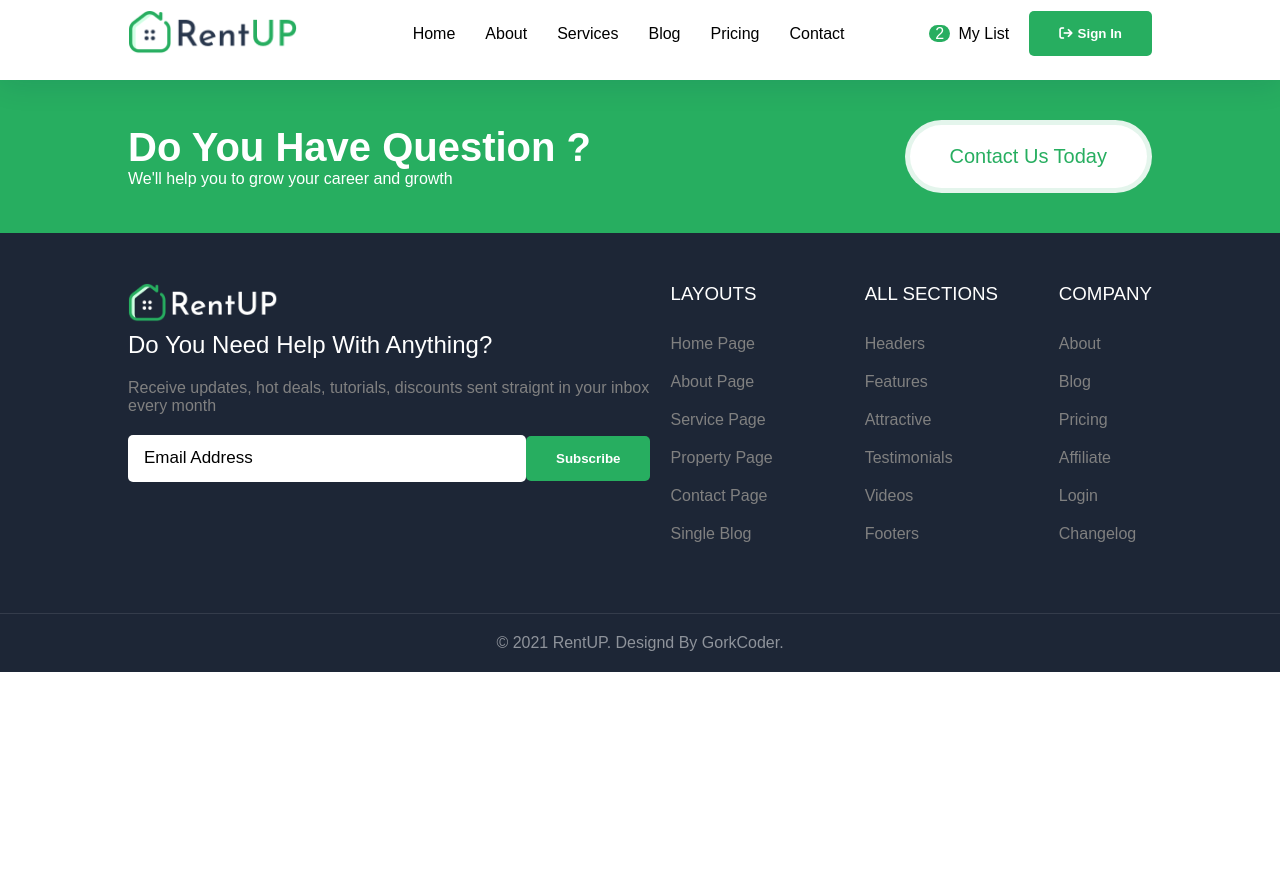
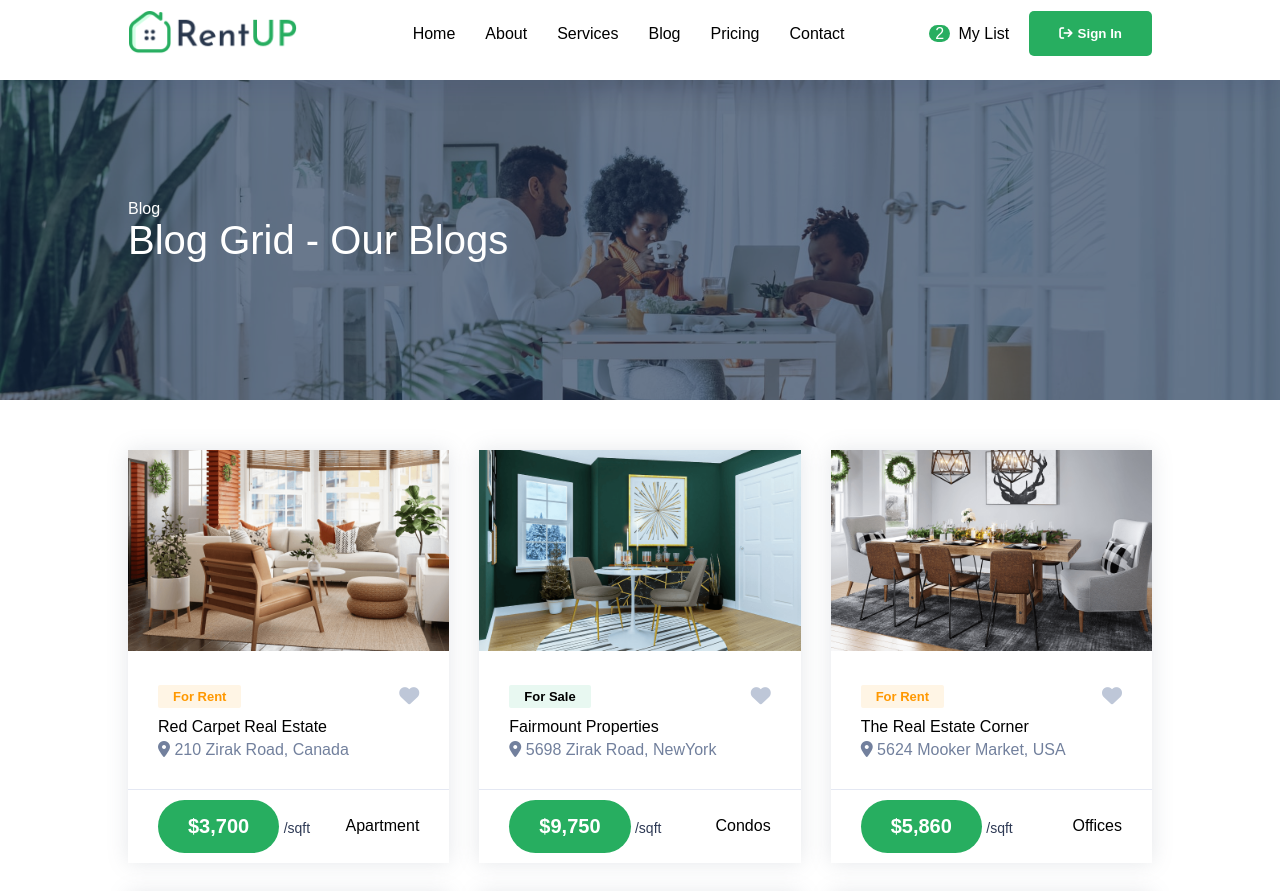
Before and after one commit to Rawand-abu-shammala/Real-estate-website-using-react.js, a React (Create React App) app: page /blog in a window 1280 px wide. Shown: the top 891 px of the page. Before the commit the page ends 800 px from the top, so only its background shows below. Built offline with nearby package versions, Linux system fonts and the light colour scheme.

Commit message:
Add blog component for project

```diff
--- /dev/null
+++ b/src/components/blog/Blog.jsx
@@ -0,0 +1,20 @@
+import React from "react"
+import Back from "../common/Back"
+import RecentCard from "../home/recent/RecentCard"
+import "../home/recent/Recent.css"
+import img from '../image/about.jpg'
+
+const Blog = () => {
+  return (
+    <>
+      <section className='blog-out mb'>
+        <Back name='Blog' title='Blog Grid - Our Blogs' cover={img} />
+        <div className='container recent'>
+          <RecentCard />
+        </div>
+      </section>
+    </>
+  )
+}
+
+export default Blog
--- a/src/components/pages/Pages.jsx
+++ b/src/components/pages/Pages.jsx
@@ -5,7 +5,7 @@ import Home from '../home/Home'
 import Footer from '../common/footer/Footer'
 import About from '../about/About'
 import Pricing from '../pricing/Pricing'
-
+import Blog from '../blog/Blog'
 
 
 const Pages = () => {
@@ -17,6 +17,8 @@ const Pages = () => {
       <Route index path='/' Component={Home}/>
       <Route path='/about' Component={About}/>
       <Route path='/pricing' Component={Pricing}/>
+      <Route path='/blog' Component={Blog}/>
+
 
     </Routes>
     <Footer />
```
